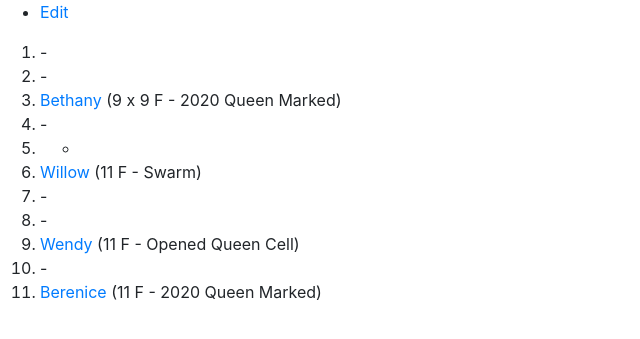
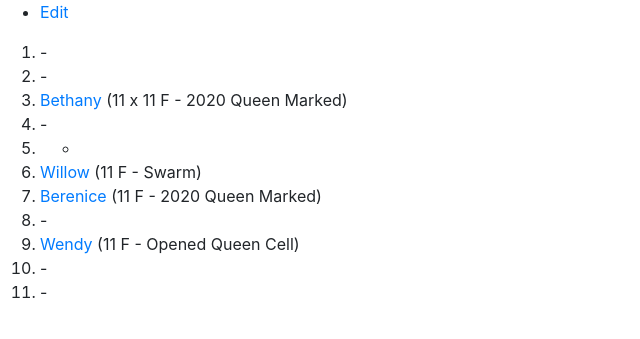
Before and after one commit to joejcollins/rhapsody-angel, a Jekyll site: the page built from index.md, in a window 1280 px wide. Shown: the top 339 px of the page, without its empty margins (0-640 px from the left). Built offline with Jekyll 4.4.1, drawn with Linux system fonts in a browser that asks for light colours.

Commit message:
Update apiary.md

```diff
--- a/_includes/apiary.md
+++ b/_includes/apiary.md
@@ -2,12 +2,12 @@
 
 1. -
 1. -
-1. [Bethany]({{ site.baseurl }}/queens/2020-bethany.html) (9 x 9 F - 2020 Queen Marked)
+1. [Bethany]({{ site.baseurl }}/queens/2020-bethany.html) (11 x 11 F - 2020 Queen Marked)
 1. -
 1. -
 1. [Willow]({{ site.baseurl }}/queens/2021-willow.html) (11 F - Swarm)
-1. -
+1. [Berenice]({{ site.baseurl }}/queens/2020-berenice.html) (11 F - 2020 Queen Marked)
 1. -
 1. [Wendy]({{ site.baseurl }}/queens/2021-wendy.html) (11 F - Opened Queen Cell)
 1. -
-1. [Berenice]({{ site.baseurl }}/queens/2020-berenice.html) (11 F - 2020 Queen Marked)
+1. -
```
